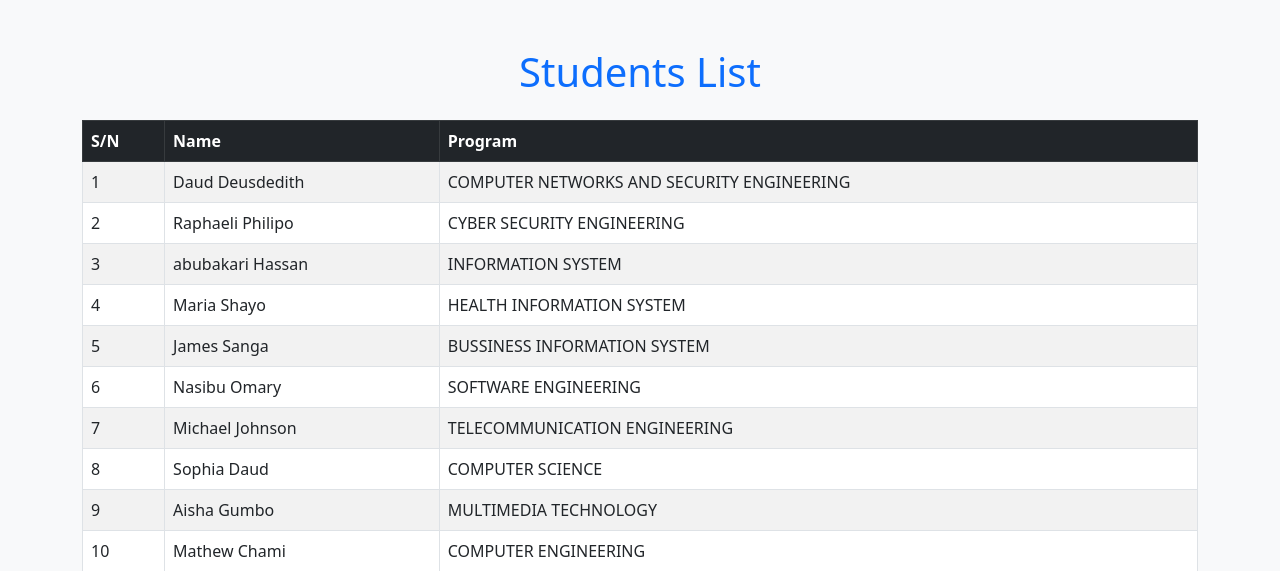
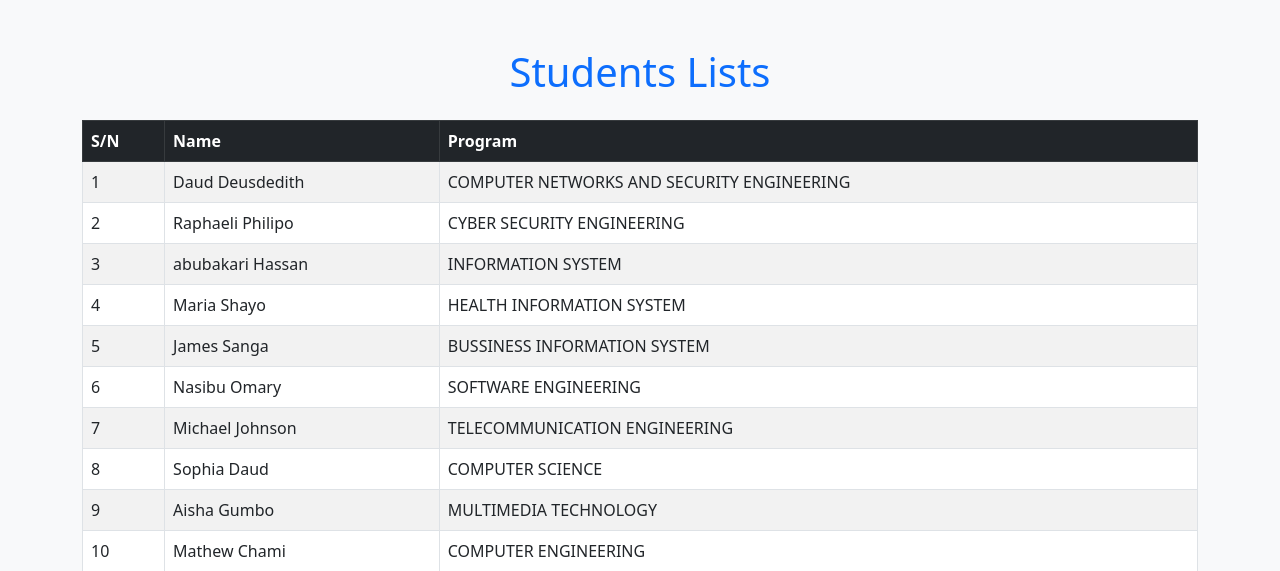
Before and after one commit to DaudDeus/API_PROJECT, a Django app: page /myapi/students in a window 1280 px wide. Shown: the top 571 px of the page. Run offline with Django 5.2, Linux system fonts and the light colour scheme; data comes from the database, SQL or seed files in the repository.

Commit message:
creatung and modifying the students html file

```diff
--- a/api_app/templates/students.html
+++ b/api_app/templates/students.html
@@ -10,7 +10,7 @@
 <body class="bg-light">
 
     <div class="container mt-5">
-        <h1 class="text-primary text-center mb-4">Students List</h1>
+        <h1 class="text-primary text-center mb-4">Students Lists</h1>
 
         <div class="table-responsive">
             <table class="table table-bordered table-striped shadow-sm">
```
